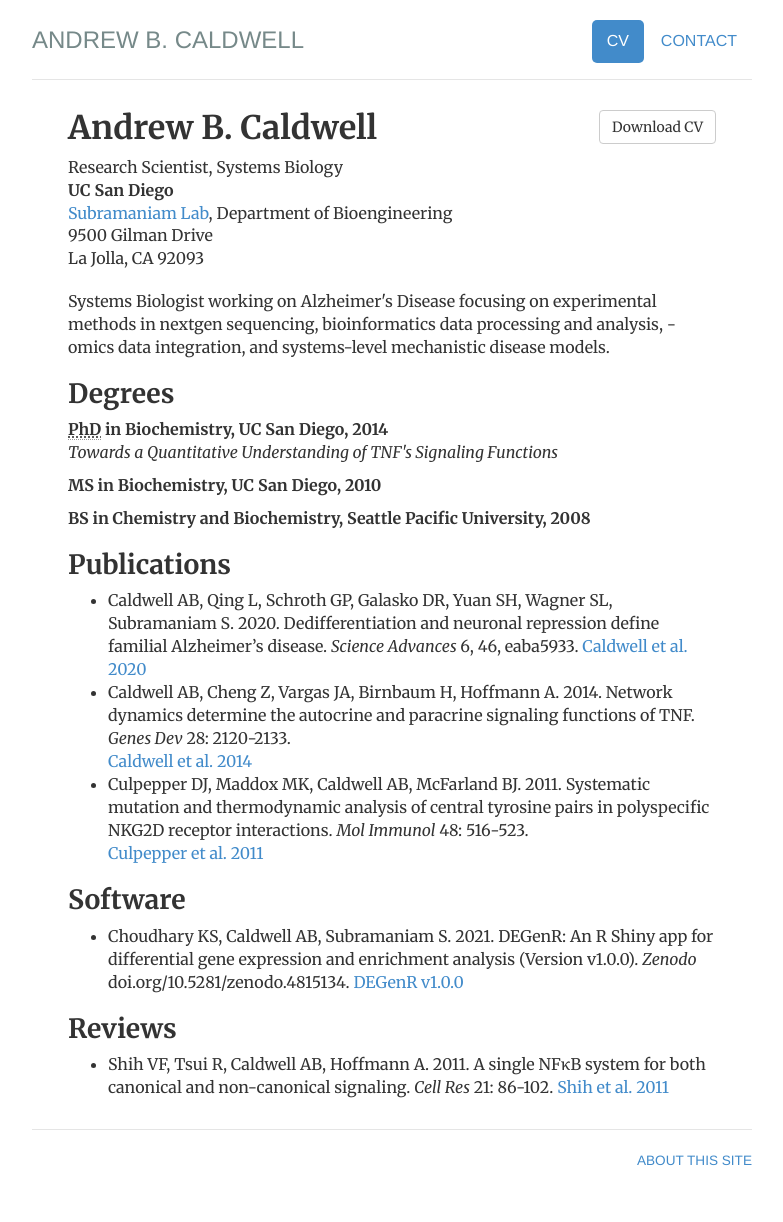
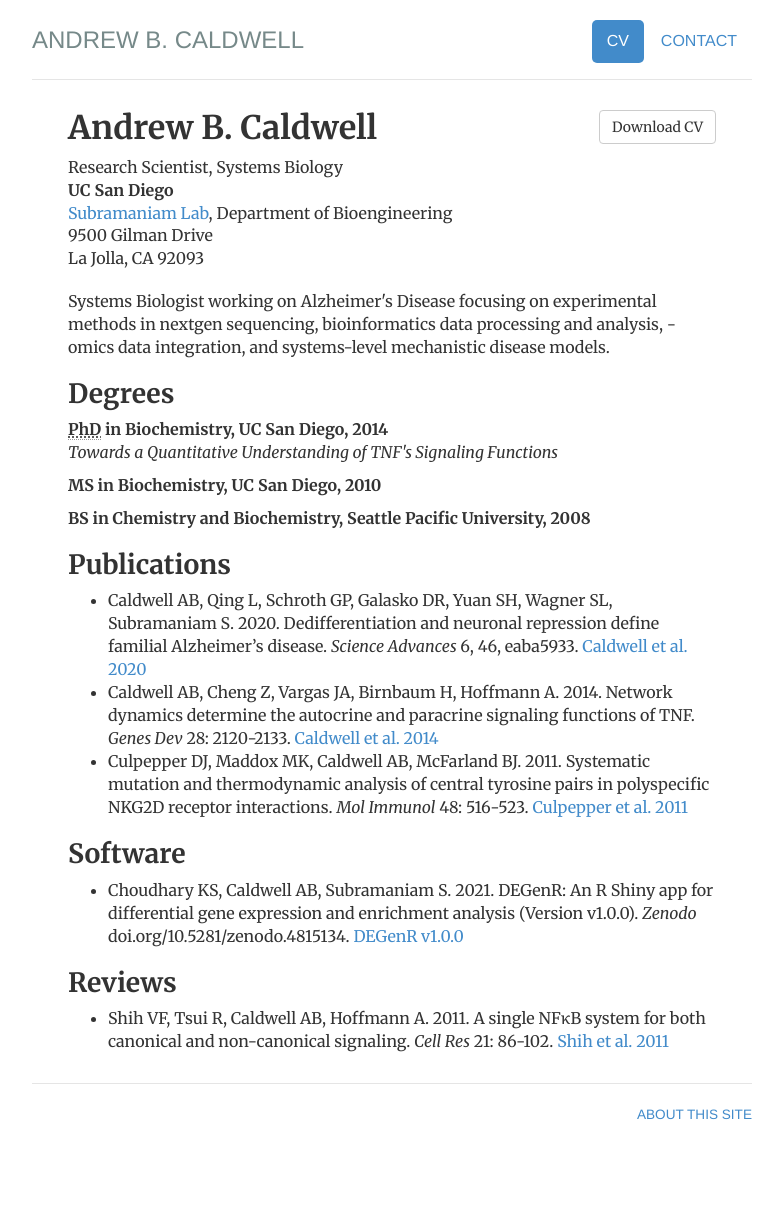
Before and after one commit to andrewbcaldwell/andrewbcaldwell.github.io, a Jekyll site: the page built from cv/index.html, in a window 1280 px wide. Shown: the whole page, without its empty margins (248-1031 px from the left). Built offline with Jekyll 4.4.1, drawn with Linux system fonts in a browser that asks for light colours; after the commit the page ends 1176 px from its top, so only the background shows below that.

```diff
--- a/cv/index.html
+++ b/cv/index.html
@@ -34,8 +34,8 @@ description: Current CV for Andrew B. Caldwell.
 				<h2>Publications</h2>
 				<ul>
 				<li>Caldwell AB, Qing L, Schroth GP, Galasko DR, Yuan SH, Wagner SL, Subramaniam S. 2020. Dedifferentiation and neuronal repression define familial Alzheimer’s disease. <i>Science Advances</i> 6, 46, eaba5933. <a href="https://advances.sciencemag.org/content/6/46/eaba5933">Caldwell et al. 2020</a></li>
-				<li>Caldwell AB, Cheng Z, Vargas JA, Birnbaum H, Hoffmann A. 2014. Network dynamics determine the autocrine and paracrine signaling functions of TNF. <i>Genes Dev</i> 28: 2120-2133.</li> <a href="http://genesdev.cshlp.org/content/28/19/2120.full">Caldwell et al. 2014</a></li>
-				<li>Culpepper DJ, Maddox MK, Caldwell AB, McFarland BJ. 2011. Systematic mutation and thermodynamic analysis of central tyrosine pairs in polyspecific NKG2D receptor interactions. <i>Mol Immunol</i> 48: 516-523.</li> <a href="https://www.sciencedirect.com/science/article/pii/S0161589010005870?via%3Dihub">Culpepper et al. 2011</a></li>
+				<li>Caldwell AB, Cheng Z, Vargas JA, Birnbaum H, Hoffmann A. 2014. Network dynamics determine the autocrine and paracrine signaling functions of TNF. <i>Genes Dev</i> 28: 2120-2133. <a href="http://genesdev.cshlp.org/content/28/19/2120.full">Caldwell et al. 2014</a></li>
+				<li>Culpepper DJ, Maddox MK, Caldwell AB, McFarland BJ. 2011. Systematic mutation and thermodynamic analysis of central tyrosine pairs in polyspecific NKG2D receptor interactions. <i>Mol Immunol</i> 48: 516-523. <a href="https://www.sciencedirect.com/science/article/pii/S0161589010005870?via%3Dihub">Culpepper et al. 2011</a></li>
                 		</ul>
 				<h2>Software</h2>
 				<ul>
```
